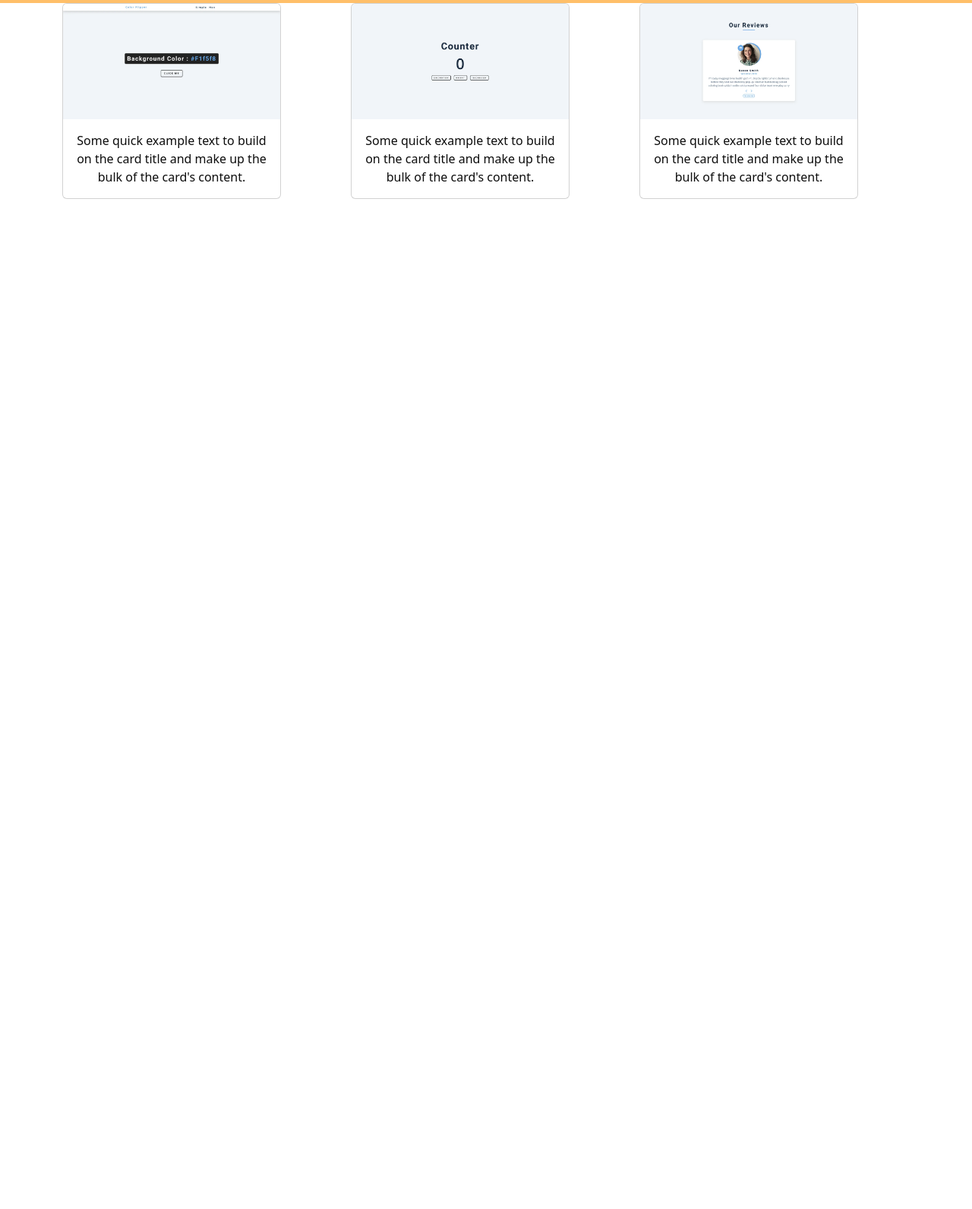
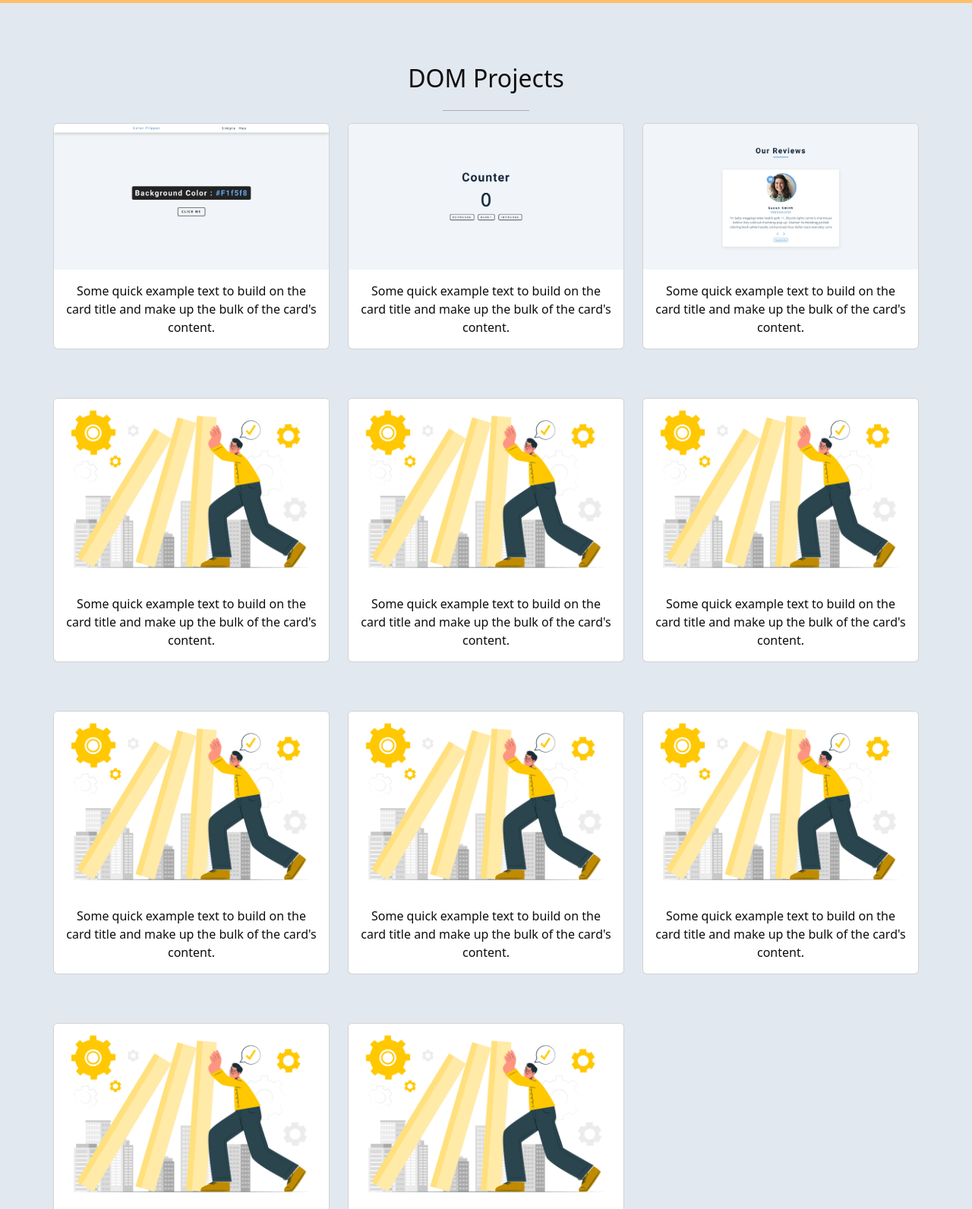
Before and after one commit to danielfeitosa4/beginnerJavascriptProjects, a plain HTML site: page index.html in a window 1280 px wide. Shown: the part 621-2213 px from the top of the page at 76% size. Before the commit the page ends 883 px from the top, so only its background shows below. Drawn offline with nearby package versions, Linux system fonts and the light colour scheme.

Commit message:
estruturando o main com os cards de projeto

```diff
--- a/css/styles.css
+++ b/css/styles.css
@@ -64,3 +64,26 @@
     width: 100vw;
   }
 }
+
+/* MAIN */
+body {
+  background-color: #E2E8EF;
+}
+
+#main{
+  padding: 5rem 0;
+}
+
+#main h2 {
+  margin: 0 0 1.38rem;
+}
+
+#main hr {
+  width: 10%;
+  margin-left: auto;
+  margin-right: auto;
+}
+
+#main .card {
+  margin-bottom: 4rem;
+}
--- a/index.html
+++ b/index.html
@@ -29,10 +29,13 @@
     </header>
   </div>
   <!-- MAIN -->
-  <div class="container text-center">
+  <main class="container text-center" id="main">
+    <h2>DOM Projects</h2>
+    <hr>
+    <!-- LINHA 1 -->
     <div class="row">
-      <div class="col">
-        <div class="card" style="width: 18rem; cursor: pointer;">
+      <div class="col-12 col-md-6 col-lg-4">
+        <div class="card">
           <a href="./01-color-flipper/index.html">
             <img src="./images/image-proj1.webp" class="card-img-top" alt="Color Flipper">
           </a>
@@ -41,24 +44,108 @@
           </div>
         </div>
       </div>
-      <div class="col">
-        <div class="card" style="width: 18rem;">
-          <img src="./images/image-proj2.webp" class="card-img-top" alt="Color Flipper">
+      <div class="col-12 col-md-6 col-lg-4">
+        <div class="card">
+          <a href="#">
+            <img src="./images/image-proj2.webp" class="card-img-top" alt="">
+          </a>
           <div class="card-body">
             <p class="card-text">Some quick example text to build on the card title and make up the bulk of the card's content.</p>
           </div>
         </div>
       </div>
-      <div class="col">
-        <div class="card" style="width: 18rem;">
-          <img src="./images/image-proj3.webp" class="card-img-top" alt="Color Flipper">
+      <div class="col-12 col-md-6 col-lg-4">
+        <div class="card">
+          <a href="#">
+            <img src="./images/image-proj3.webp" class="card-img-top" alt="">
+          </a>
+          <div class="card-body">
+            <p class="card-text">Some quick example text to build on the card title and make up the bulk of the card's content.</p>
+          </div>
+        </div>
+      </div>
+      <div class="col-12 col-md-6 col-lg-4">
+        <div class="card">
+          <a href="#">
+            <img src="./images/in-progress.jpg" class="card-img-top" alt="">
+          </a>
+          <div class="card-body">
+            <p class="card-text">Some quick example text to build on the card title and make up the bulk of the card's content.</p>
+          </div>
+        </div>
+      </div>
+      <div class="col-12 col-md-6 col-lg-4">
+        <div class="card">
+          <a href="#">
+            <img src="./images/in-progress.jpg" class="card-img-top" alt="">
+          </a>
+          <div class="card-body">
+            <p class="card-text">Some quick example text to build on the card title and make up the bulk of the card's content.</p>
+          </div>
+        </div>
+      </div>
+      <div class="col-12 col-md-6 col-lg-4">
+        <div class="card">
+          <a href="#">
+            <img src="./images/in-progress.jpg" class="card-img-top" alt="">
+          </a>
+          <div class="card-body">
+            <p class="card-text">Some quick example text to build on the card title and make up the bulk of the card's content.</p>
+          </div>
+        </div>
+      </div>
+      <div class="col-12 col-md-6 col-lg-4">
+        <div class="card">
+          <a href="#">
+            <img src="./images/in-progress.jpg" class="card-img-top" alt="">
+          </a>
+          <div class="card-body">
+            <p class="card-text">Some quick example text to build on the card title and make up the bulk of the card's content.</p>
+          </div>
+        </div>
+      </div>
+      <div class="col-12 col-md-6 col-lg-4">
+        <div class="card">
+          <a href="#">
+            <img src="./images/in-progress.jpg" class="card-img-top" alt="">
+          </a>
+          <div class="card-body">
+            <p class="card-text">Some quick example text to build on the card title and make up the bulk of the card's content.</p>
+          </div>
+        </div>
+      </div>
+      <div class="col-12 col-md-6 col-lg-4">
+        <div class="card">
+          <a href="#">
+            <img src="./images/in-progress.jpg" class="card-img-top" alt="">
+          </a>
+          <div class="card-body">
+            <p class="card-text">Some quick example text to build on the card title and make up the bulk of the card's content.</p>
+          </div>
+        </div>
+      </div>
+      <div class="col-12 col-md-6 col-lg-4">
+        <div class="card">
+          <a href="#">
+            <img src="./images/in-progress.jpg" class="card-img-top" alt="">
+          </a>
+          <div class="card-body">
+            <p class="card-text">Some quick example text to build on the card title and make up the bulk of the card's content.</p>
+          </div>
+        </div>
+      </div>
+      <div class="col-12 col-md-6 col-lg-4">
+        <div class="card">
+          <a href="#">
+            <img src="./images/in-progress.jpg" class="card-img-top" alt="">
+          </a>
           <div class="card-body">
             <p class="card-text">Some quick example text to build on the card title and make up the bulk of the card's content.</p>
           </div>
         </div>
       </div>
     </div>
-  </div>
+  </main>
 
 </body>
 </html>
```
Also changed, not shown: images/in-progress.jpg (added).
